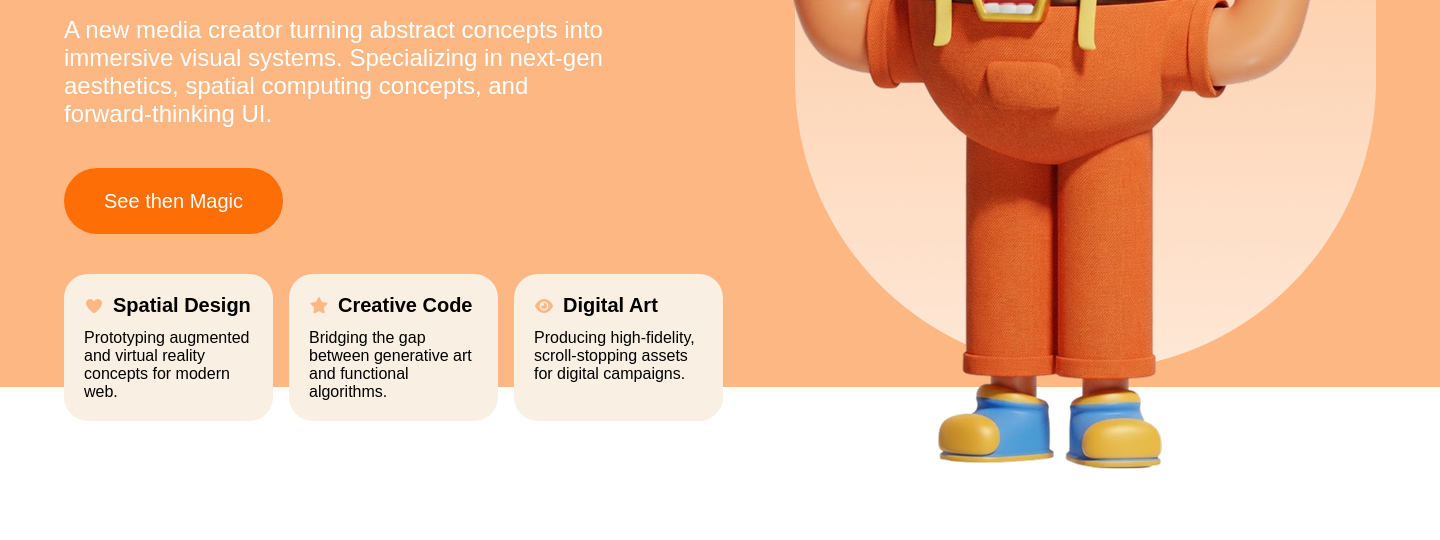
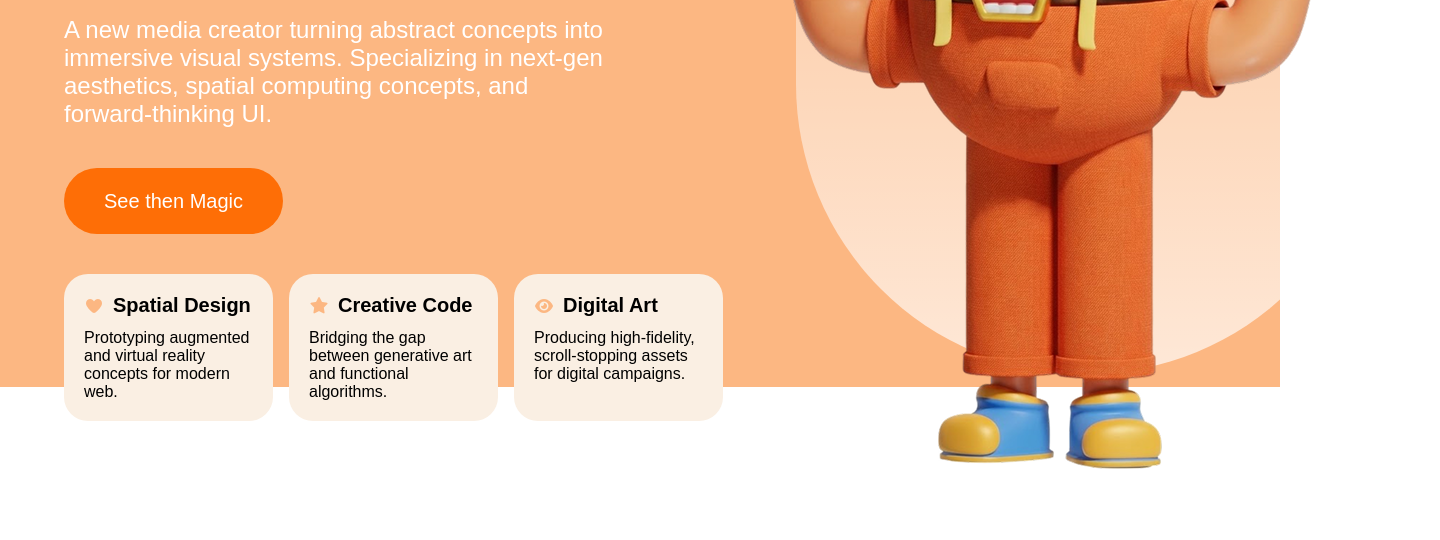
Before and after one commit to bbadia-2/Shaping-Digital-Realities, a plain HTML site: page index.html in a window 1280 px wide. Shown: the part 488-1028 px from the top of the page, 1440 px wide, since content can reach past the window. Drawn offline with Linux system fonts and the light colour scheme.

Commit message:
toy changed from img to gradient

```diff
--- a/css/styles.css
+++ b/css/styles.css
@@ -11,22 +11,17 @@
 
 body {
   margin: 0;
+  padding: 0;
 }
 .Hero {
-  width: 1440px;
+  width: 100%;
   padding: 64px;
 
-  background-image:
-    url("../images/shape.png"),
-    linear-gradient(var(--orange) 875px, var(--white) 875px);
-
-  background-repeat: no-repeat;
-  background-position:
-    left 795px top 64px,
-    left top;
-  background-size:
-    581px 794px,
-    100% 100%;
+  background-image: linear-gradient(
+    to bottom,
+    var(--orange) 875px,
+    var(--white) 875px
+  );
 }
 
 .container {
@@ -37,6 +32,7 @@ body {
 
 .column {
   flex: 1;
+  position: relative;
 }
 
 .hero-image {
@@ -134,6 +130,24 @@ body {
   color: var(--orange);
 }
 
+.shape {
+  position: absolute;
+  right: 0;
+  border-radius: 0 0 400px 400px;
+  background: linear-gradient(
+    180deg,
+    rgba(255, 255, 255, 0.04) 0.02%,
+    rgba(255, 255, 255, 0.72) 106.27%
+  );
+  width: 580px;
+  height: 798px;
+  z-index: 0;
+}
+.hero-image {
+  position: relative;
+  z-index: 1;
+}
+
 @keyframes rotate {
   from {
     transform: rotate(0deg);
--- a/index.html
+++ b/index.html
@@ -95,13 +95,8 @@
           </div>
         </div>
         <div class="column">
-          <div class="toy-column">
-            <img
-              class="hero-image"
-              src="images/toy.png"
-              alt="cute little guy"
-            />
-          </div>
+          <div class="shape"></div>
+          <img class="hero-image" src="images/toy.png" alt="cute little guy" />
         </div>
       </div>
     </section>
```
